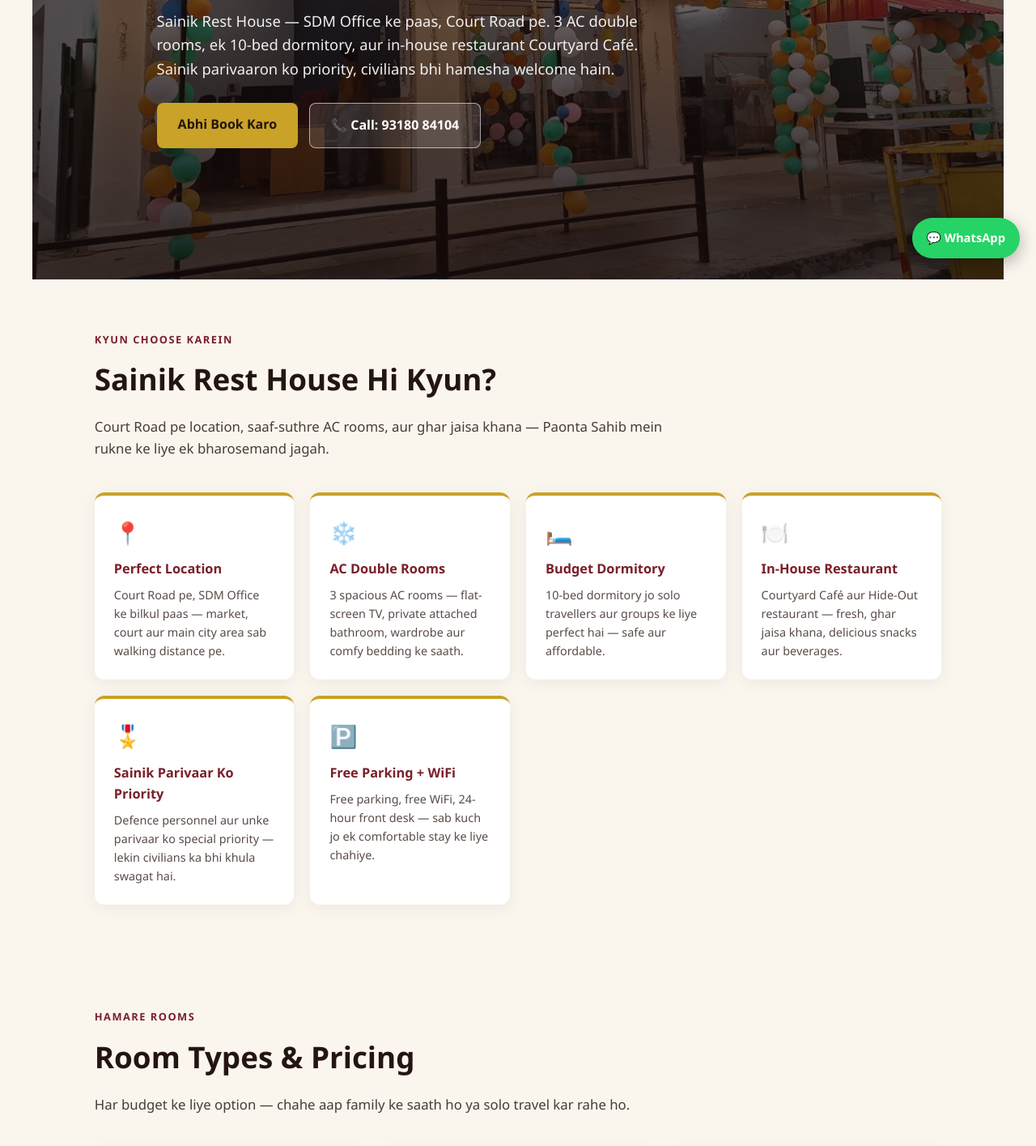
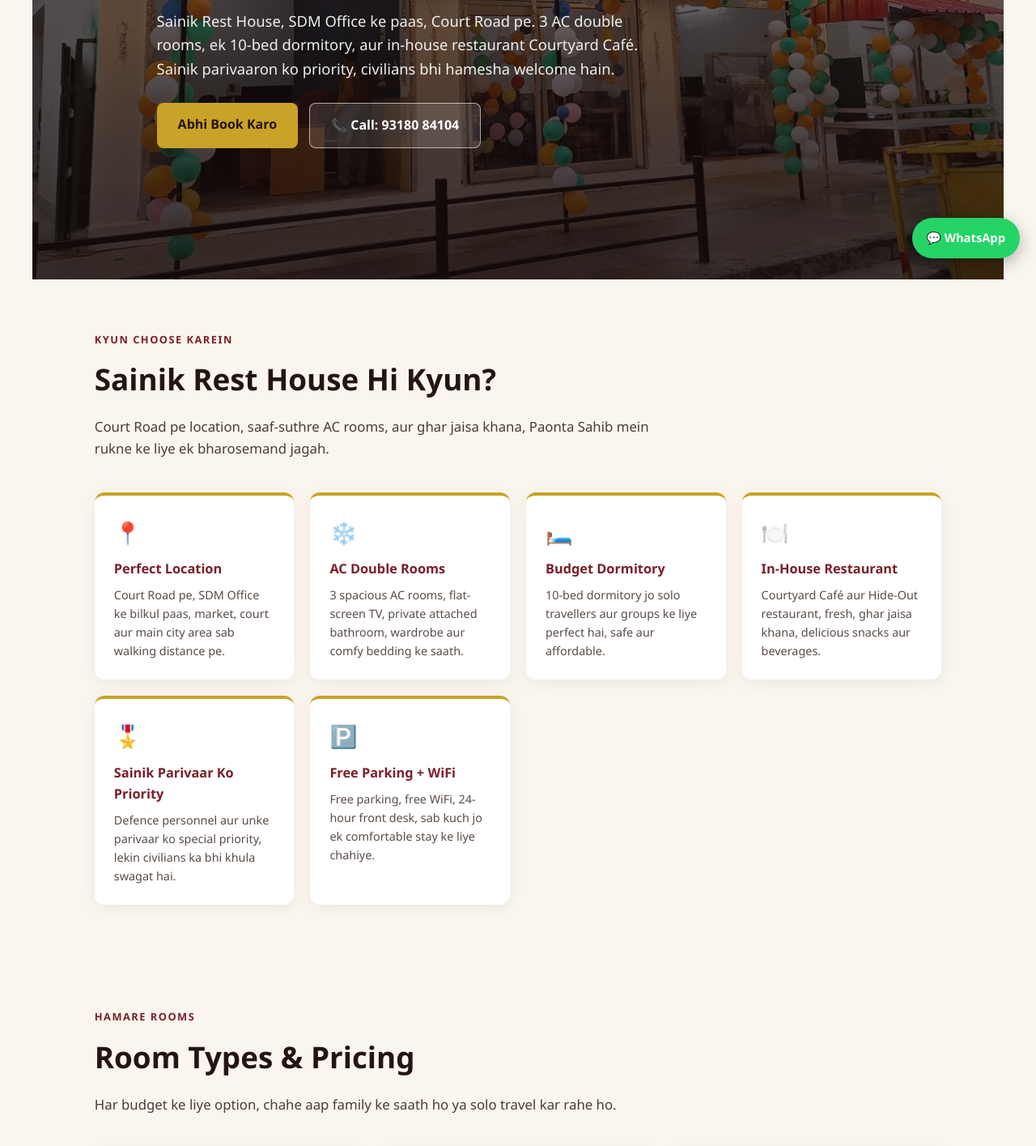
Before and after one commit to deepanshu1422/sainik-rest-house-website, a plain HTML site: page index.html in a window 1280 px wide. Shown: the part 461-1876 px from the top of the page at 81% size. Drawn offline with Linux system fonts and the light colour scheme.

Commit message:
Remove em-dashes throughout

```diff
--- a/index.html
+++ b/index.html
@@ -5,7 +5,7 @@
 <meta name="viewport" content="width=device-width, initial-scale=1.0, viewport-fit=cover" />
 <meta name="theme-color" content="#7a1f2b" />
 <title>Sainik Rest House Paonta Sahib | Sasta Aur Best Hotel Near Court Road | AC Rooms + Dormitory</title>
-<meta name="description" content="Sainik Rest House, Paonta Sahib mein sabse best budget hotel — Court Road, SDM Office ke paas. 3 AC double rooms aur 10-bed dormitory. Sainik parivaar ko priority, civilians bhi welcome. In-house restaurant Courtyard Café. Book karo Booking.com ya Airbnb se." />
+<meta name="description" content="Sainik Rest House, Paonta Sahib mein sabse best budget hotel, Court Road, SDM Office ke paas. 3 AC double rooms aur 10-bed dormitory. Sainik parivaar ko priority, civilians bhi welcome. In-house restaurant Courtyard Café. Book karo Booking.com ya Airbnb se." />
 <meta name="keywords" content="sainik rest house paonta sahib, hotel in paonta sahib, army guest house paonta sahib, sasta hotel paonta sahib, budget hotel paonta sahib, dormitory paonta sahib, court road paonta sahib hotel, sirmour hotel, guest house near court paonta sahib, paonta sahib mein rukne ki jagah, ac room paonta sahib" />
 <meta name="robots" content="index, follow" />
 <link rel="canonical" href="https://deepanshu1422.github.io/sainik-rest-house-website/" />
@@ -14,7 +14,7 @@
 <!-- Open Graph -->
 <meta property="og:type" content="website" />
 <meta property="og:title" content="Sainik Rest House Paonta Sahib | Best Budget Hotel Court Road" />
-<meta property="og:description" content="Paonta Sahib mein rukne ke liye best jagah — 3 AC rooms + 10-bed dormitory, Court Road pe, SDM Office ke paas. Sainik parivaar ko priority, sab welcome." />
+<meta property="og:description" content="Paonta Sahib mein rukne ke liye best jagah, 3 AC rooms + 10-bed dormitory, Court Road pe, SDM Office ke paas. Sainik parivaar ko priority, sab welcome." />
 <meta property="og:image" content="https://deepanshu1422.github.io/sainik-rest-house-website/images/outside-front_ed8b6f.jpg" />
 <meta property="og:url" content="https://deepanshu1422.github.io/sainik-rest-house-website/" />
 <meta property="og:locale" content="en_IN" />
@@ -287,7 +287,7 @@
   <div class="hero-content">
     <div class="eyebrow">Court Road · Paonta Sahib · Himachal Pradesh</div>
     <h1>Paonta Sahib Mein Rukne Ki Best Aur Sasti Jagah</h1>
-    <p>Sainik Rest House — SDM Office ke paas, Court Road pe. 3 AC double rooms, ek 10-bed dormitory, aur in-house restaurant Courtyard Café. Sainik parivaaron ko priority, civilians bhi hamesha welcome hain.</p>
+    <p>Sainik Rest House, SDM Office ke paas, Court Road pe. 3 AC double rooms, ek 10-bed dormitory, aur in-house restaurant Courtyard Café. Sainik parivaaron ko priority, civilians bhi hamesha welcome hain.</p>
     <div class="hero-cta">
       <a href="#book" class="btn btn-primary">Abhi Book Karo</a>
       <a href="tel:+919318084104" class="btn btn-secondary">📞 Call: 93180 84104</a>
@@ -298,37 +298,37 @@
 <section id="why">
   <div class="section-tag">Kyun Choose Karein</div>
   <h2>Sainik Rest House Hi Kyun?</h2>
-  <p class="lead">Court Road pe location, saaf-suthre AC rooms, aur ghar jaisa khana — Paonta Sahib mein rukne ke liye ek bharosemand jagah.</p>
+  <p class="lead">Court Road pe location, saaf-suthre AC rooms, aur ghar jaisa khana, Paonta Sahib mein rukne ke liye ek bharosemand jagah.</p>
   <div class="why-grid">
     <div class="why-card">
       <div class="icon">📍</div>
       <h3>Perfect Location</h3>
-      <p>Court Road pe, SDM Office ke bilkul paas — market, court aur main city area sab walking distance pe.</p>
+      <p>Court Road pe, SDM Office ke bilkul paas, market, court aur main city area sab walking distance pe.</p>
     </div>
     <div class="why-card">
       <div class="icon">❄️</div>
       <h3>AC Double Rooms</h3>
-      <p>3 spacious AC rooms — flat-screen TV, private attached bathroom, wardrobe aur comfy bedding ke saath.</p>
+      <p>3 spacious AC rooms, flat-screen TV, private attached bathroom, wardrobe aur comfy bedding ke saath.</p>
     </div>
     <div class="why-card">
       <div class="icon">🛏️</div>
       <h3>Budget Dormitory</h3>
-      <p>10-bed dormitory jo solo travellers aur groups ke liye perfect hai — safe aur affordable.</p>
+      <p>10-bed dormitory jo solo travellers aur groups ke liye perfect hai, safe aur affordable.</p>
     </div>
     <div class="why-card">
       <div class="icon">🍽️</div>
       <h3>In-House Restaurant</h3>
-      <p>Courtyard Café aur Hide-Out restaurant — fresh, ghar jaisa khana, delicious snacks aur beverages.</p>
+      <p>Courtyard Café aur Hide-Out restaurant, fresh, ghar jaisa khana, delicious snacks aur beverages.</p>
     </div>
     <div class="why-card">
       <div class="icon">🎖️</div>
       <h3>Sainik Parivaar Ko Priority</h3>
-      <p>Defence personnel aur unke parivaar ko special priority — lekin civilians ka bhi khula swagat hai.</p>
+      <p>Defence personnel aur unke parivaar ko special priority, lekin civilians ka bhi khula swagat hai.</p>
     </div>
     <div class="why-card">
       <div class="icon">🅿️</div>
       <h3>Free Parking + WiFi</h3>
-      <p>Free parking, free WiFi, 24-hour front desk — sab kuch jo ek comfortable stay ke liye chahiye.</p>
+      <p>Free parking, free WiFi, 24-hour front desk, sab kuch jo ek comfortable stay ke liye chahiye.</p>
     </div>
   </div>
 </section>
@@ -336,7 +336,7 @@
 <section id="rooms">
   <div class="section-tag">Hamare Rooms</div>
   <h2>Room Types & Pricing</h2>
-  <p class="lead">Har budget ke liye option — chahe aap family ke saath ho ya solo travel kar rahe ho.</p>
+  <p class="lead">Har budget ke liye option, chahe aap family ke saath ho ya solo travel kar rahe ho.</p>
   <div class="rooms-grid">
     <div class="room-card">
       <div class="img-wrap"><img src="images/room1_953659.jpg" alt="AC Double Room Sainik Rest House Paonta Sahib" loading="lazy" width="600" height="450"></div>
@@ -376,7 +376,7 @@
           <span class="tag">Budget-Friendly</span>
         </div>
         <div class="price">₹500 <small>/ bed / night</small></div>
-        <p style="font-size:0.88rem;color:#5a4c47">Perfect for solo travellers, backpackers aur groups — safe aur super affordable stay.</p>
+        <p style="font-size:0.88rem;color:#5a4c47">Perfect for solo travellers, backpackers aur groups, safe aur super affordable stay.</p>
       </div>
     </div>
   </div>
@@ -421,7 +421,7 @@
       <p><strong>Landmark:</strong> Sub Divisional Court ke bilkul paas, Main Bazar area</p>
       <p><strong>Phone:</strong> <a href="tel:+919318084104">93180 84104</a> / <a href="tel:+917560009991">75600 09991</a></p>
       <p><strong>Nearby:</strong> Gurudwara Paonta Sahib (approx 3 km), City Bus Stand, Local Market</p>
-      <p style="margin-top:16px">Paonta Sahib aane wale devotees, defence personnel families, aur business travellers ke liye perfectly located — bina kisi hassle ke sab kuch nearby milta hai.</p>
+      <p style="margin-top:16px">Paonta Sahib aane wale devotees, defence personnel families, aur business travellers ke liye perfectly located, bina kisi hassle ke sab kuch nearby milta hai.</p>
     </div>
   </div>
 </section>
@@ -463,16 +463,16 @@
   </div>
   <div class="faq-item">
     <h3>Restaurant ka khana kaisa hai?</h3>
-    <p>Courtyard Café aur Hide-Out restaurant fresh, ghar jaisa khana serve karte hain — North Indian, snacks, aur beverages sab available hain.</p>
+    <p>Courtyard Café aur Hide-Out restaurant fresh, ghar jaisa khana serve karte hain, North Indian, snacks, aur beverages sab available hain.</p>
   </div>
   <div class="faq-item">
     <h3>Gurudwara Paonta Sahib se kitni door hai?</h3>
-    <p>Sirf 3 km ke aas-paas — auto ya cab se 10-15 minute mein pahunch sakte hain.</p>
+    <p>Sirf 3 km ke aas-paas, auto ya cab se 10-15 minute mein pahunch sakte hain.</p>
   </div>
 </section>
 
 <footer>
-  <p>&copy; 2026 Sainik Rest House, Paonta Sahib — Court Road, Himachal Pradesh 173025</p>
+  <p>&copy; 2026 Sainik Rest House, Paonta Sahib, Court Road, Himachal Pradesh 173025</p>
   <p>📞 <a href="tel:+919318084104">93180 84104</a> · 📧 <a href="mailto:deepanshu1422@gmail.com">deepanshu1422@gmail.com</a></p>
 </footer>
 
```
